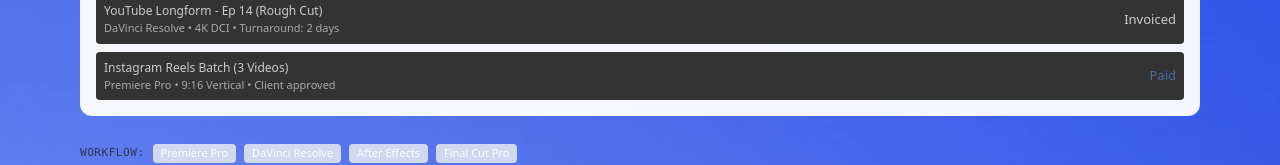
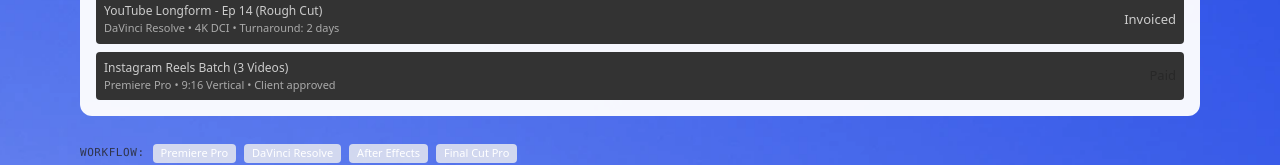
Before and after one commit to tilakpopat4/crestflow, a React (Vite) app: page /portal in a window 1280 px wide. Shown: the part 559-724 px from the top of the page. Built offline with nearby package versions, Linux system fonts and the light colour scheme; no server answers; the database is empty.

Commit message:
style(ui): remove blue button colors in favor of graphite palette and remove footer link background highlight

```diff
--- a/src/components/Footer.tsx
+++ b/src/components/Footer.tsx
@@ -125,7 +125,7 @@ export default function Footer({
   );
 
   const legalLinks = (
-    <ul className="flex flex-wrap gap-x-4 gap-y-2">
+    <ul className="flex flex-wrap gap-x-4 gap-y-2 bg-transparent">
       {config.legalLinks.map((link) => (
         <li key={link.id}>
           <a
@@ -184,8 +184,8 @@ export default function Footer({
       <div className="mx-auto max-w-7xl">
         <div className="flex flex-col items-start gap-6 py-10 md:flex-row md:items-center md:justify-between">
           {brandLogo}
-          <nav aria-label="Footer">
-            <ul className="flex flex-wrap gap-x-6 gap-y-3">
+          <nav aria-label="Footer" className="bg-transparent">
+            <ul className="flex flex-wrap gap-x-6 gap-y-3 bg-transparent">
               {config.primaryLinks.map((link) => (
                 <li key={link.id}>
                   <a
--- a/src/components/ui/Checkbox.tsx
+++ b/src/components/ui/Checkbox.tsx
@@ -41,7 +41,7 @@ export const Checkbox = forwardRef<HTMLInputElement, CheckboxProps>(
             onChange={onChange}
             disabled={disabled}
             title={title}
-            className={`col-start-1 row-start-1 size-4 cursor-pointer appearance-none rounded-sm border border-[#888888] bg-[#1a1a1a] checked:border-[#4870aa] checked:bg-[#4870aa] indeterminate:border-[#4870aa] indeterminate:bg-[#4870aa] hover:border-white focus-visible:outline-2 focus-visible:outline-offset-2 focus-visible:outline-indigo-500 disabled:cursor-not-allowed disabled:opacity-40 transition-colors duration-120 ${className}`}
+            className={`col-start-1 row-start-1 size-4 cursor-pointer appearance-none rounded-sm border border-[#888888] bg-[#1a1a1a] checked:border-[#888888] checked:bg-[#555555] indeterminate:border-[#888888] indeterminate:bg-[#555555] hover:border-white focus-visible:outline-2 focus-visible:outline-offset-2 focus-visible:outline-indigo-500 disabled:cursor-not-allowed disabled:opacity-40 transition-colors duration-120 ${className}`}
             {...props}
           />
           <svg
--- a/src/index.css
+++ b/src/index.css
@@ -19,11 +19,11 @@
   --color-indigo-100: #242424;
   --color-indigo-200: #383838;
   --color-indigo-300: #525252;
-  --color-indigo-400: #6f92c2;
-  --color-indigo-500: #557eb6;
-  --color-indigo-600: #4870aa;
-  --color-indigo-700: #3b5e90;
-  --color-indigo-800: #2f4c75;
+  --color-indigo-400: #717171;
+  --color-indigo-500: #aaaaaa;
+  --color-indigo-600: #282828;
+  --color-indigo-700: #1c1c1c;
+  --color-indigo-800: #141414;
   --color-indigo-900: #0f0f0f;
   --color-indigo-950: #0a0a0a;
 
@@ -31,11 +31,11 @@
   --color-blue-100: #242424;
   --color-blue-200: #383838;
   --color-blue-300: #525252;
-  --color-blue-400: #6f92c2;
-  --color-blue-500: #557eb6;
-  --color-blue-600: #4870aa;
-  --color-blue-700: #3b5e90;
-  --color-blue-800: #2f4c75;
+  --color-blue-400: #717171;
+  --color-blue-500: #aaaaaa;
+  --color-blue-600: #282828;
+  --color-blue-700: #1c1c1c;
+  --color-blue-800: #141414;
   --color-blue-900: #0f0f0f;
 
   --color-red-500: #eb2b4f;
@@ -91,9 +91,17 @@ header,
 }
 
 /* Sidebar navigation panel: clean dark surface per GEMINI.md */
-nav {
+nav:not([aria-label="Footer"]):not(footer nav) {
   background-color: #1e1e1e !important;
   border-color: #2a2a2a !important;
+}
+
+/* Footer: completely transparent link and list areas */
+footer nav,
+footer ul,
+footer li,
+footer a {
+  background-color: transparent !important;
 }
 
 /* Sub-sections, cards & modals: highlighted & separated purely by #282828 on #333333 canvas without borders */
@@ -221,8 +229,8 @@ input[type="checkbox"]:hover {
 
 input[type="checkbox"]:checked,
 input[type="checkbox"]:indeterminate {
-  background-color: #4870aa !important;
-  border-color: #4870aa !important;
+  background-color: #555555 !important;
+  border-color: #888888 !important;
 }
 
 /* Safe area insets for notched iPhones (bottom nav) */
```
